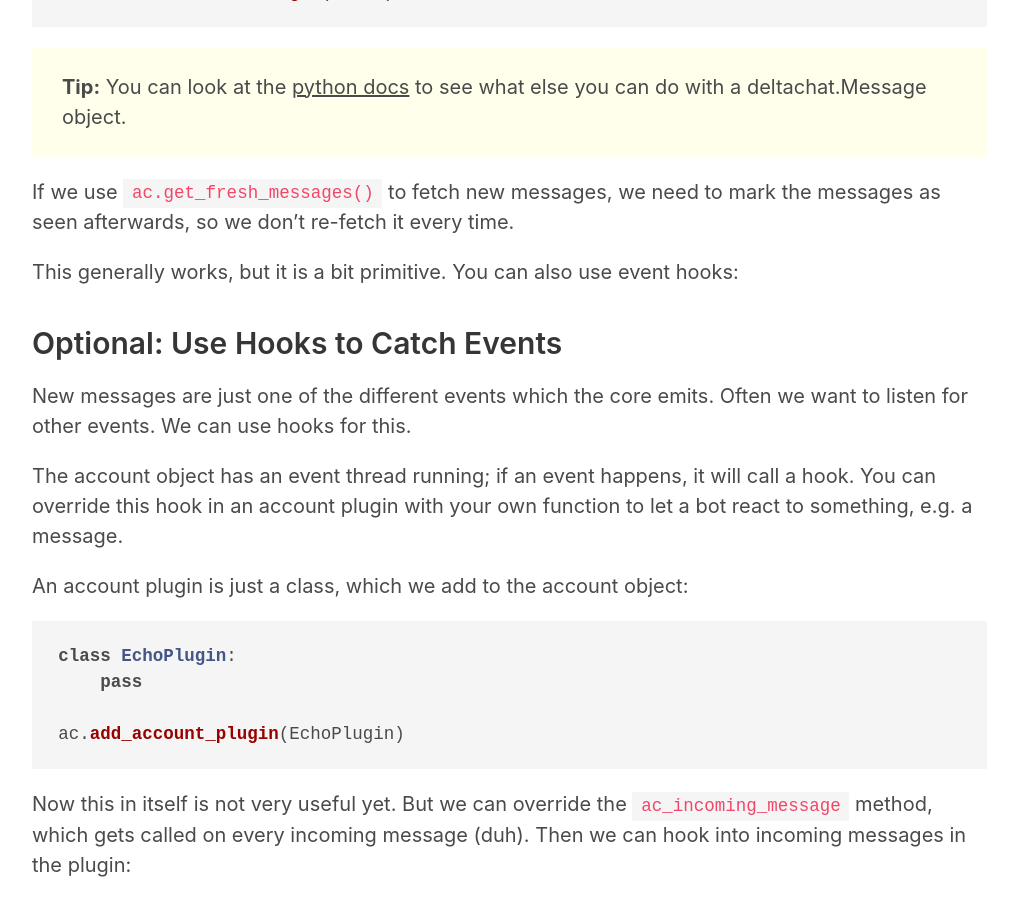
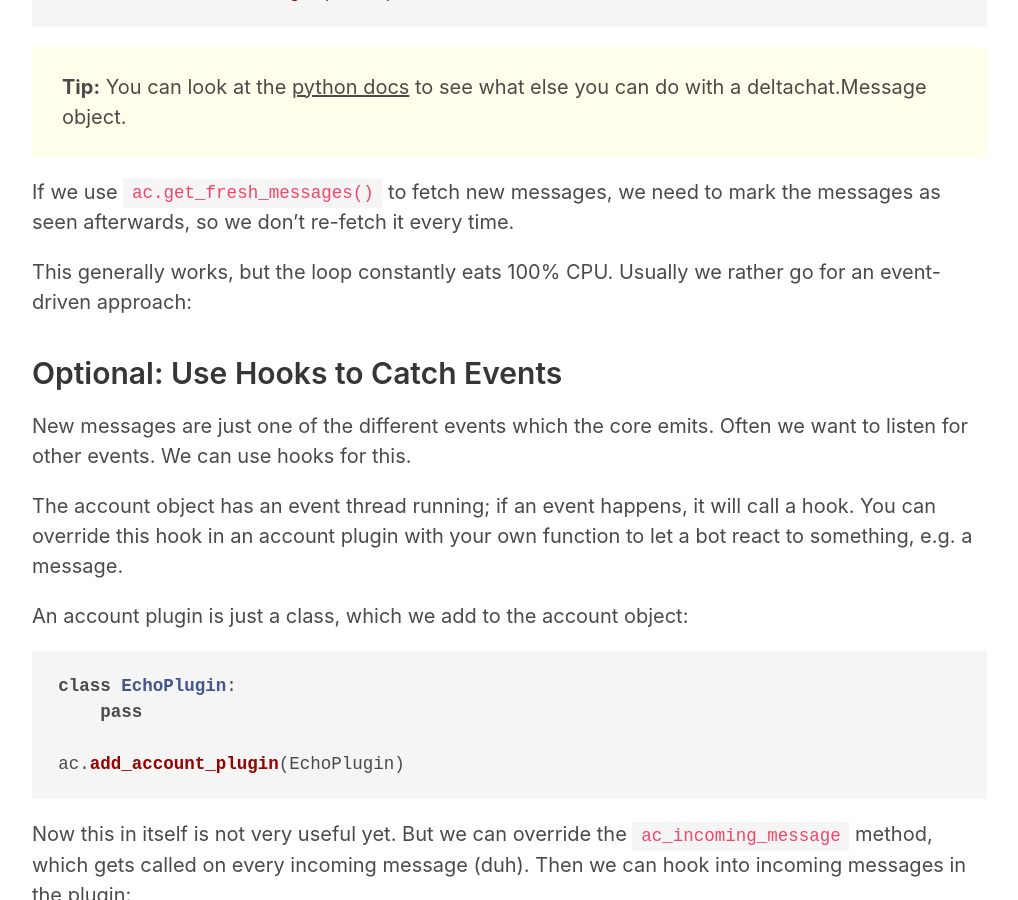
Before and after one commit to deltachat-bot/bot-pages, a Jekyll site: the page built from quickstart.md, in a window 1280 px wide and 900 px high, scrolled down 1670 px. Shown: the whole window, without its empty margins (229-1247 px from the left). Built offline with Jekyll 4.4.1, drawn with Linux system fonts in a browser that asks for light colours.

Commit message:
explain primitive

```diff
--- a/quickstart.md
+++ b/quickstart.md
@@ -73,7 +73,8 @@ else you can do with a deltachat.Message object.
 If we use `ac.get_fresh_messages()` to fetch new messages, we need to mark the
 messages as seen afterwards, so we don't re-fetch it every time.
 
-This generally works, but it is a bit primitive. You can also use event hooks:
+This generally works, but the loop constantly eats 100% CPU. Usually we rather
+go for an event-driven approach:
 
 ### Optional: Use Hooks to Catch Events
 
```
